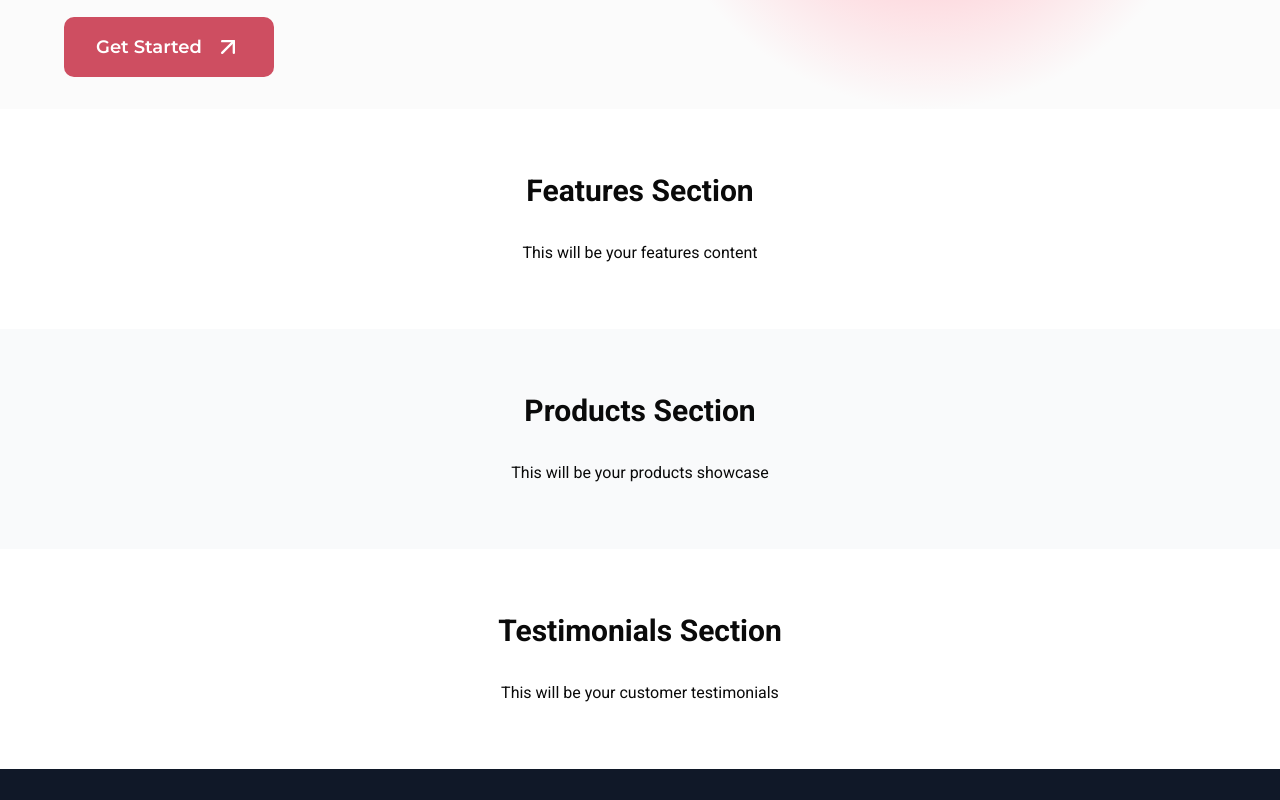
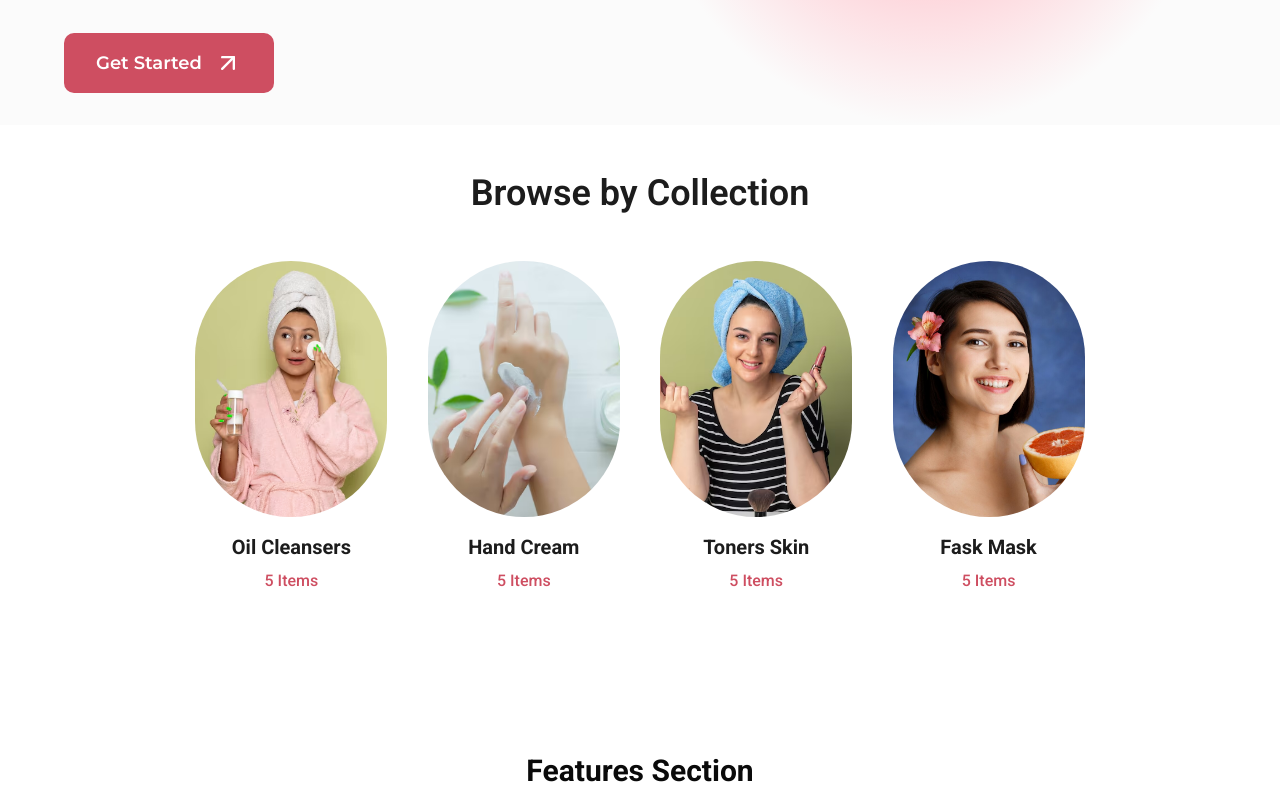
Before and after one commit to piyal007/sm_techonogy, a Next.js app: page / in a window 1280 px wide. Shown: the part 580-1380 px from the top of the page. Built offline with nearby package versions, Linux system fonts and the light colour scheme; a web font is replaced by a local one.

Commit message:
collection section done

```diff
--- a/src/app/page.tsx
+++ b/src/app/page.tsx
@@ -5,6 +5,7 @@ import FeaturesSection from "@/components/sections/FeaturesSection";
 import ProductsSection from "@/components/sections/ProductsSection";
 import TestimonialsSection from "@/components/sections/TestimonialsSection";
 import FooterSection from "@/components/sections/FooterSection";
+import CollectionSection from "@/components/sections/CollectionSection";
 
 export default function Home() {
   return (
@@ -18,6 +19,7 @@ export default function Home() {
       {/* Main Content Sections */}
       <main>
         <HeroSection />
+        <CollectionSection />
         <FeaturesSection />
         <ProductsSection />
         <TestimonialsSection />
--- /dev/null
+++ b/src/components/sections/CollectionSection.tsx
@@ -0,0 +1,67 @@
+import React from 'react'
+
+export default function CollectionSection() {
+  return (
+      <section className="bg-[#FFFFFF]">
+      <div className="w-[90%] mx-auto py-12">
+              <h2 className="text-center text-4xl font-semibold text-[#1C1C1C]">Browse by Collection</h2>
+              <div className='grid grid-cols-4 gap-2 justify-items-center w-[80%] mx-auto py-12'>
+
+                  <div className="">
+                      <div className='w-48 h-64 mb-4 rounded-full overflow-hidden bg-gradient-to-b from-[#C8D5A0] to-[#A8C470]'>
+                          <img
+                              src="/images/collection_1.png"
+                              alt="Oil Cleansers"
+                              className="w-full h-full object-cover object-center"
+                          />
+                      </div>
+                      <div className='flex flex-col items-center'>
+                          <h3 className="text-xl font-bold text-[#1C1C1C] mb-2">Oil Cleansers</h3>
+                          <p className="text-[#CE4E61] font-medium">5 Items</p>
+                      </div>
+                  </div>
+                  <div className="">
+                      <div className='w-48 h-64 mb-4 rounded-full overflow-hidden bg-gradient-to-b from-[#C8D5A0] to-[#A8C470]'>
+                          <img
+                              src="/images/collection_2.png"
+                              alt="Hand Cream"
+                              className="w-full h-full object-cover object-center"
+                          />
+                      </div>
+                      <div className='flex flex-col items-center'>
+                          <h3 className="text-xl font-bold text-[#1C1C1C] mb-2">Hand Cream</h3>
+                          <p className="text-[#CE4E61] font-medium">5 Items</p>
+                      </div>
+                  </div>
+                  <div className="">
+                      <div className='w-48 h-64 mb-4 rounded-full overflow-hidden bg-gradient-to-b from-[#C8D5A0] to-[#A8C470]'>
+                          <img
+                              src="/images/collection_3.png"
+                              alt="Toners Skin"
+                              className="w-full h-full object-cover object-center"
+                          />
+                      </div>
+                      <div className='flex flex-col items-center'>
+                          <h3 className="text-xl font-bold text-[#1C1C1C] mb-2">Toners Skin</h3>
+                          <p className="text-[#CE4E61] font-medium">5 Items</p>
+                      </div>
+                  </div>
+                  <div className="">
+                      <div className='w-48 h-64 mb-4 rounded-full overflow-hidden bg-gradient-to-b from-[#C8D5A0] to-[#A8C470]'>
+                          <img
+                              src="/images/collection_4.png"
+                              alt="Fask Mask"
+                              className="w-full h-full object-cover object-center"
+                          />
+                      </div>
+                      <div className='flex flex-col items-center'>
+                          <h3 className="text-xl font-bold text-[#1C1C1C] mb-2">Fask Mask</h3>
+                          <p className="text-[#CE4E61] font-medium">5 Items</p>
+                      </div>
+                  </div>
+
+              </div>
+      </div>
+    </section>
+  )
+}
--- a/src/components/sections/HeroSection.tsx
+++ b/src/components/sections/HeroSection.tsx
@@ -3,7 +3,7 @@ import { ArrowUpRight, Minus } from 'lucide-react';
 export default function HeroSection() {
   return (
     <section className="bg-[#FBFBFB]">
-      <div className="w-[90%] mx-auto flex gap-2 *:w-1/2">
+      <div className="w-[90%] mx-auto pt-4 flex gap-2 *:w-1/2">
         {/* hero content */}
         <div className="flex flex-col justify-center py-8">
           {/* Badge */}
@@ -15,12 +15,13 @@ export default function HeroSection() {
 
           {/* Main Heading */}
           <h1 className="font-maven-pro text-7xl font-semibold text-[#1D1818] leading-[1.1] tracking-[-0.04em] mb-6">
-            Fashion That Feels As Good As It{' '}
+            Fashion That<br/>Feels As Good As<br/>It{' '}
+
             <span className="text-[#CE4E61] inline-block transform -skew-y-3">Looks</span>
           </h1>
 
           {/* Description */}
-          <p className="font-montserrat text-[#161616] text-lg leading-relaxed mb-8 max-w-lg">
+          <p className="font-montserrat text-[#161616] text-lg leading-relaxed mb-8">
             Streetwear-inspired and flavor-packed, every drop celebrates individuality, freedom,
             and effortless style—where comfort meets cultural edge
           </p>
```
